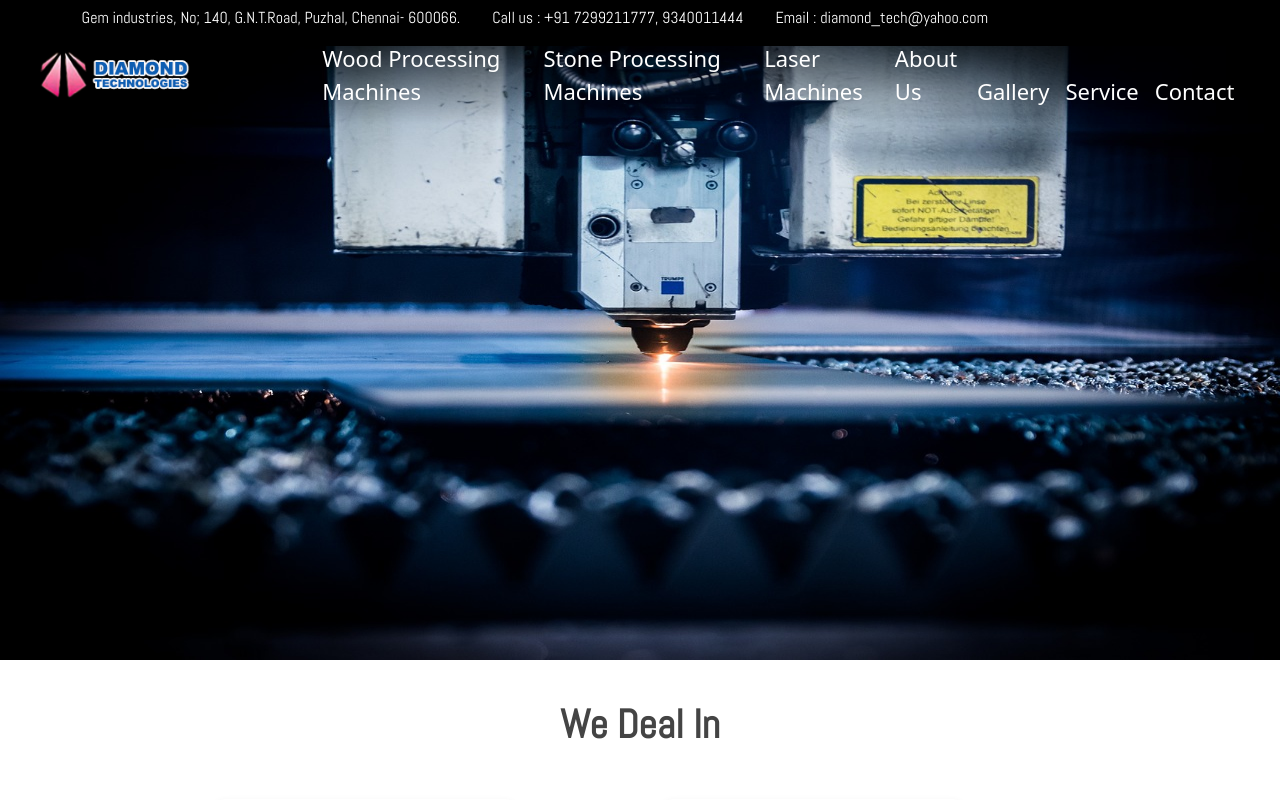
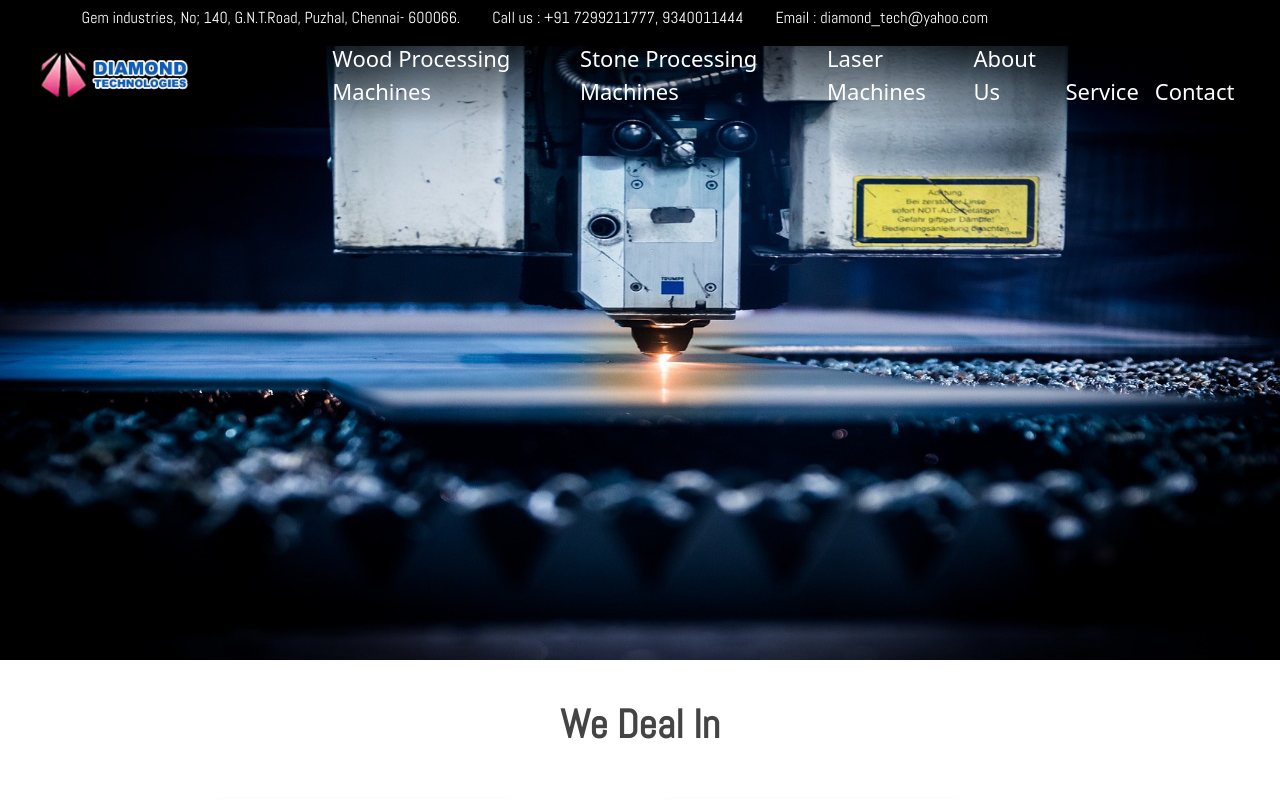
Before and after one commit to AakashSuresh2003/Responsive_Diamond_Tech, a React (Vite) app: page / in a window 1280 px wide. Shown: the top 800 px of the page. Built offline with nearby package versions, Linux system fonts and the light colour scheme.

Commit message:
Feat : added functionality to the nav links

```diff
--- a/src/Components/HomePage/HomePage.jsx
+++ b/src/Components/HomePage/HomePage.jsx
@@ -18,10 +18,10 @@ export const HomePage = () => {
       <div className="categories-container">
         <Categories />
       </div>
-      <div>
+      <div id="aboutus">
         <Aboutus/>
       </div>
-      <div>
+      <div id="contactus">
         <ContactUs/>
       </div>
     </div>
--- a/src/Components/NavBar/NavBar.jsx
+++ b/src/Components/NavBar/NavBar.jsx
@@ -8,10 +8,9 @@ const links = [
   { text: "Wood Processing Machines", href: "/" },
   { text: "Stone Processing Machines", href: "/" },
   { text: "Laser Machines", href: "/" },
-  { text: "About Us", href: "/" },
-  { text: "Gallery", href: "/" },
+  { text: "About Us", href: "#aboutus" },
   { text: "Service", href: "/" },
-  { text: "Contact", href: "/" },
+  { text: "Contact", href: "#contactus" },
 ];
 
 export const NavBar = () => {
```
